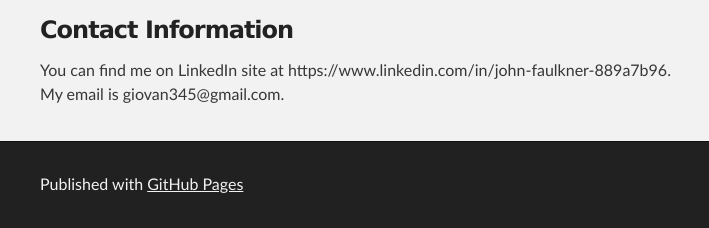
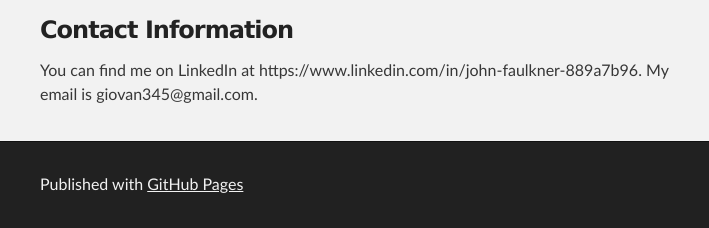
Before and after one commit to GioJohn/GioJohn.github.io, a plain HTML site: page index.html in a window 1280 px wide. Shown: the part 972-1200 px from the top of the page, 280-989 px from the left. Drawn offline with Linux system fonts and the light colour scheme.

Commit message:
Update index.html

```diff
--- a/index.html
+++ b/index.html
@@ -50,7 +50,7 @@
 <h3>
 <a id="Contact information" class="anchor" href="#support-or-contact" aria-hidden="true"><span aria-hidden="true" class="octicon octicon-link"></span></a>Contact Information</h3>
 
-<p>You can find me on LinkedIn site at https://www.linkedin.com/in/john-faulkner-889a7b96. My email is giovan345@gmail.com.</p>
+<p>You can find me on LinkedIn at https://www.linkedin.com/in/john-faulkner-889a7b96. My email is giovan345@gmail.com.</p>
       </section>
     </div>
 
```
